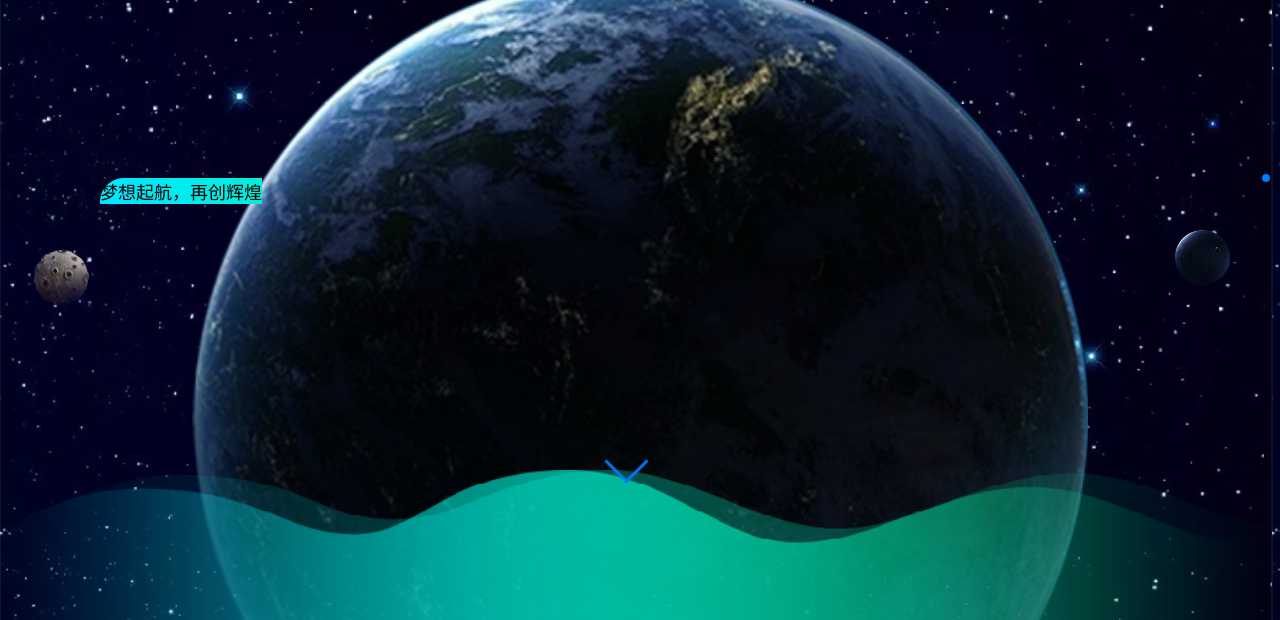
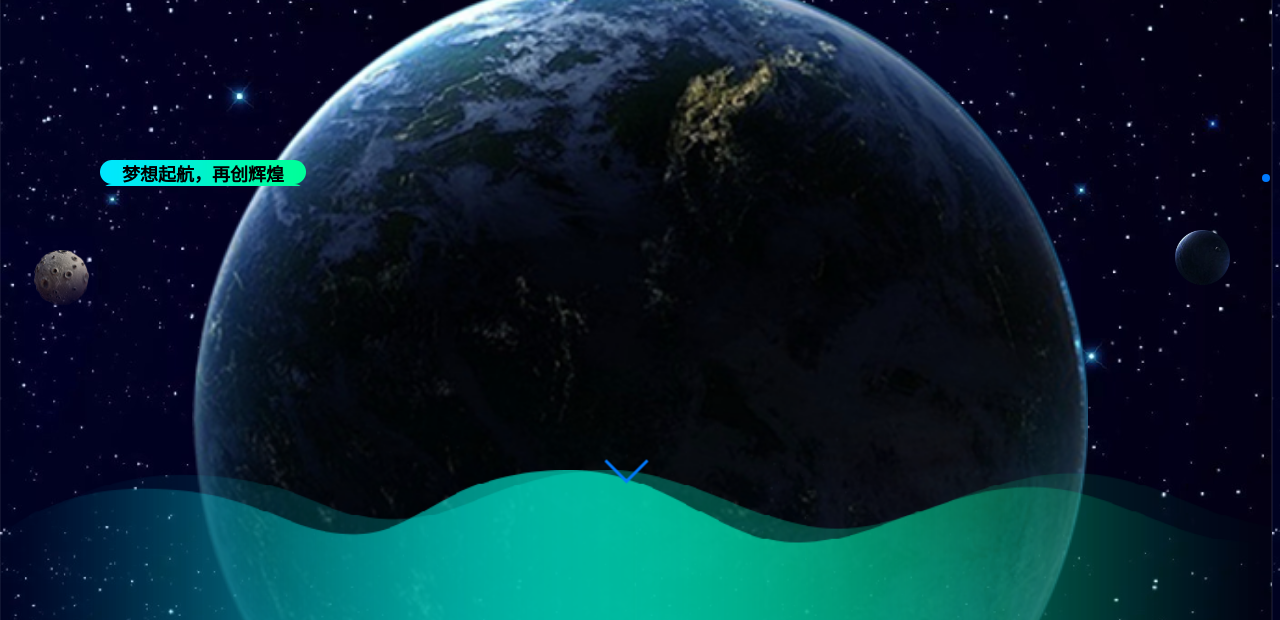
Before and after one commit to guojunchao1/guojunchao1.github.io, a plain HTML site: page 微场景制作/index.html in a window 1280 px wide. Shown: the part 180-800 px from the top of the page. Drawn offline with nearby package versions, Linux system fonts and the light colour scheme.

Commit message:
修改了

```diff
--- a/微场景制作/css/style.css
+++ b/微场景制作/css/style.css
@@ -1,3 +1,8 @@
+*{
+    margin:0;
+    padding:0;
+    box-sizing: border-box;
+}
 html, body {
       position: relative;
       height: 100%;
@@ -79,6 +84,9 @@ html, body {
     top:340px;
     left:100px;
     background: url(../img/9.png);
+    background-size:contain;
+    width: 206px;
+    font-weight: bold;
 
 }
 .footer{
```
